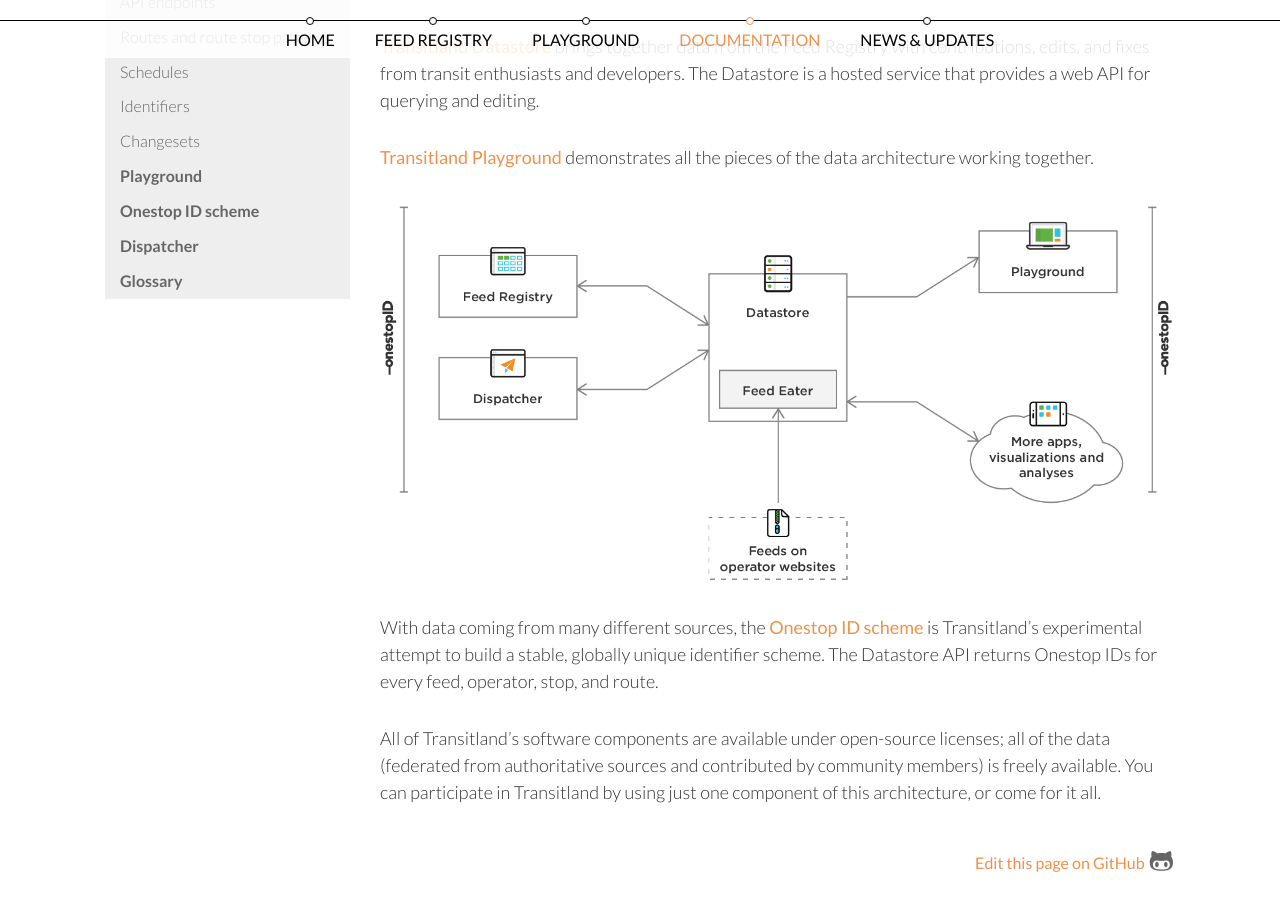
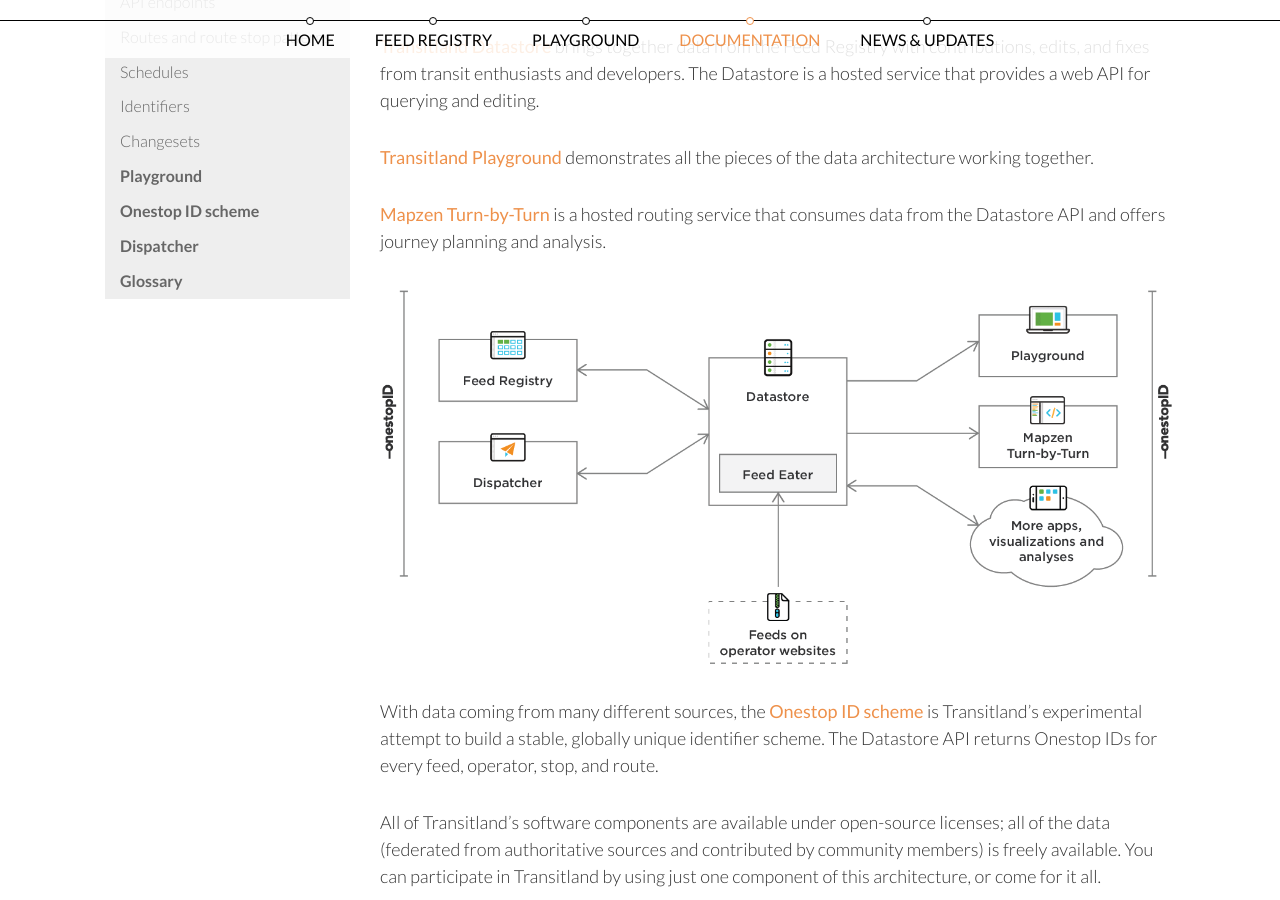
Before and after one commit to transitland/www-transit-land, a Jekyll site: the page built from documentation/index.md, in a window 1280 px wide and 900 px high, scrolled down 578 px. Built offline with Jekyll 4.4.1, drawn with Linux system fonts in a browser that asks for light colours; nearby versions of some CDN libraries.

Commit message:
mention routing

```diff
--- a/documentation/index.md
+++ b/documentation/index.md
@@ -14,6 +14,8 @@
 
 [Transitland Playground](/documentation/playground/) demonstrates all the pieces of the data architecture working together.
 
+[Mapzen Turn-by-Turn](https://mapzen.com/products/turn-by-turn) is a hosted routing service that consumes data from the Datastore API and offers journey planning and analysis.
+
 ![a diagram showing the Transitland Feed Registry, Datastore, and Playground communicating with each other](/images/how-it-works-diagram.png)
 
 With data coming from many different sources, the [Onestop ID scheme](/documentation/onestop-id-scheme/) is Transitland's experimental attempt to build a stable, globally unique identifier scheme. The Datastore API returns Onestop IDs for every feed, operator, stop, and route.
```
Also changed, not shown: images/how-it-works-diagram.png.
